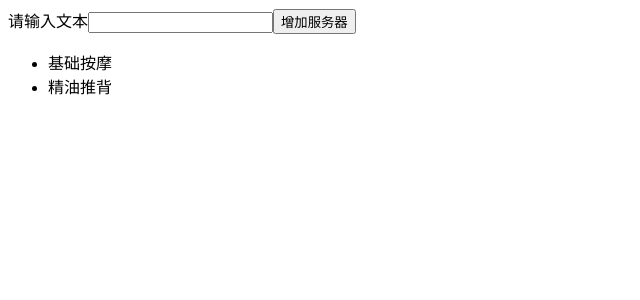
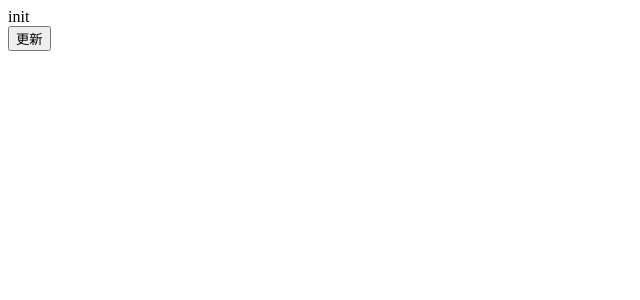
Before and after one commit to jiangqianghua/ReactJs_example, a React (Create React App) app: page / in a window 1280 px wide. Shown: the top 300 px of the page, without its empty margins (0-640 px from the left). Built offline with nearby package versions, Linux system fonts and the light colour scheme.

Commit message:
添加生命周期

```diff
--- /dev/null
+++ b/src/LifeCycle.js
@@ -0,0 +1,74 @@
+import React, { Component } from 'react';
+
+class LiftSycle extends Component {
+    state = {
+        txt: 'init'
+     }
+
+    constructor(props) {
+        super(props)
+        this.log('constructor 数据初始化')
+        this.btnClick = this.btnClick.bind(this)
+    }
+    btnClick() {
+        this.log('开始改变state')
+        this.setState({
+            txt: this.state.txt + '1'
+        }, () => {
+            this.log('改变state后， 渲染完成触发')
+        })
+    }
+    // 组件第一次存在于dom中，函数是不会被执行
+    // 如果已经存在dom中，函数不会被执行
+    componentWillReceiveProps() {
+        this.log("componentWillReceiveProps 在接受父组件改变后的props需要重新渲染组件时用到的比较多")
+    }
+
+    componentWillMount() {
+        this.log("componentWillMount 组件将要被挂在")
+    }
+
+    componentDidMount() {
+        this.log("componentWillMount 组件挂在完成")
+    }
+    render() {
+        this.log("render 组件挂在中")
+        return (
+            <div>
+                <div>{this.state.txt}</div>
+                <button onClick={this.btnClick}>更新</button>
+            </div>
+         );
+    }
+
+    shouldComponentUpdate(nextProps, nextState) {
+        // 主要用于性能优化
+        this.log("shouldComponentUpdate state改变或则props改变之后触发")
+        // 如果return false，render 将不会被执行
+        // if(nextProps.content  !== this.props.content) {
+        //     return true
+        // } else {
+        //     return false
+        // }
+        return true
+
+    }
+
+    componentWillUpdate() {
+        this.log("componentWillUpdate 在shouldComponentUpdate返回true后触发")
+    }
+
+    componentDidUpdate() {
+        this.log("componentDidUpdate render组件更新完后触发")
+    }
+
+    componentWillUnmount() {
+        this.log("componentWillUnmount 组件被删除前执行")
+    }
+
+    log(msg) {
+        console.log(msg)
+    }
+}
+
+export default LiftSycle;
--- a/src/TodoList.js
+++ b/src/TodoList.js
@@ -1,5 +1,6 @@
 import React, {Component, Fragment} from 'react'
 import TodoItem from './TodoItem'
+import LiftSycle from './LifeCycle'
 
 class TodoList extends Component {
     constructor(pros) {
@@ -13,12 +14,14 @@ class TodoList extends Component {
         return (
             <Fragment>
                 <div>
+                    <LiftSycle></LiftSycle>
                     <label htmlFor="input_id">请输入文本</label>
                     <input id="input_id" value={this.state.inputValue}
-                    onChange={this.inputChange.bind(this)}  />
+                    onChange={this.inputChange.bind(this)}
+                    ref={(input) => {this.input=input}}  />
                     <button onClick={this.addList.bind(this)}>增加服务器</button>
                 </div>
-                <ul>
+                <ul ref={(ul) => {this.ul = ul}}>
                     {
                         this.state.list.map((item, index) => {
                             return (
@@ -40,7 +43,7 @@ class TodoList extends Component {
     inputChange(e) {
         console.log(e.target.value)
        this.setState({
-           inputValue: e.target.value
+           inputValue: this.input.value
        })
     }
 
@@ -49,6 +52,9 @@ class TodoList extends Component {
         this.setState({
                 list: [...this.state.list, this.state.inputValue],
                 inputValue: ''
+            }, () => {
+                // 渲染完成后会执行该方法
+                console.log(this.ul.querySelectorAll("li").length)
             })
     }
 
@@ -58,6 +64,9 @@ class TodoList extends Component {
         list.splice(index, 1)
         this.setState({
             list: list
+        },() => {
+            // 渲染完成后会执行该方法
+            console.log(this.ul.querySelectorAll("li").length)
         })
     }
 }
--- a/src/index.js
+++ b/src/index.js
@@ -1,8 +1,9 @@
 import React from 'react'
 import ReactDOM from 'react-dom'
-import TodoList from './TodoList'
+import LifeCycle from './LifeCycle'
+// import TodoList from './TodoList'
 
 ReactDOM.render(
-    <TodoList />,
+    <LifeCycle />,
     document.getElementById('root')
 )
```
